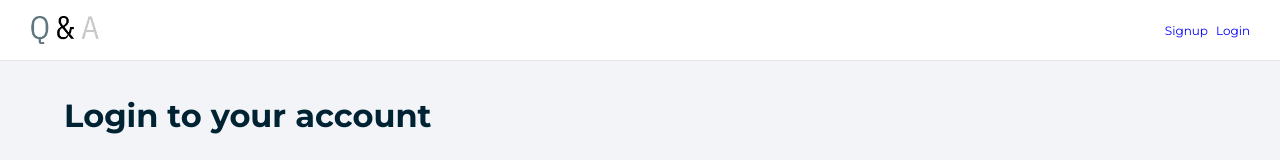
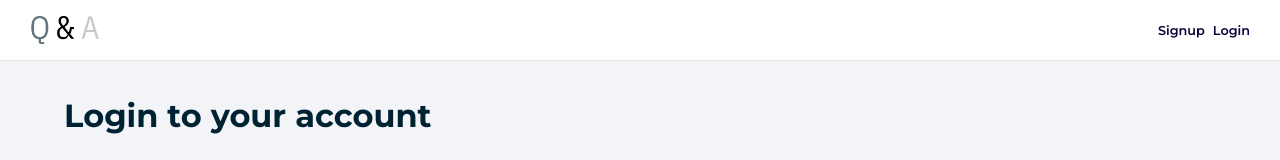
Before and after one commit to SayedRazibur/QuizMaster, a React (Vite) app: page /login in a window 1280 px wide. Shown: the top 160 px of the page. Built offline with nearby package versions, Linux system fonts and the light colour scheme; no server answers.

Commit message:
Update Account.module.css

```diff
--- a/src/styles/Account.module.css
+++ b/src/styles/Account.module.css
@@ -12,3 +12,9 @@
 .account > span:last-child {
     cursor: pointer;
 }
+.signup,
+.login {
+    color: rgb(10, 0, 57);
+    font-size: 0.8rem;
+    font-weight: 600;
+}
```
